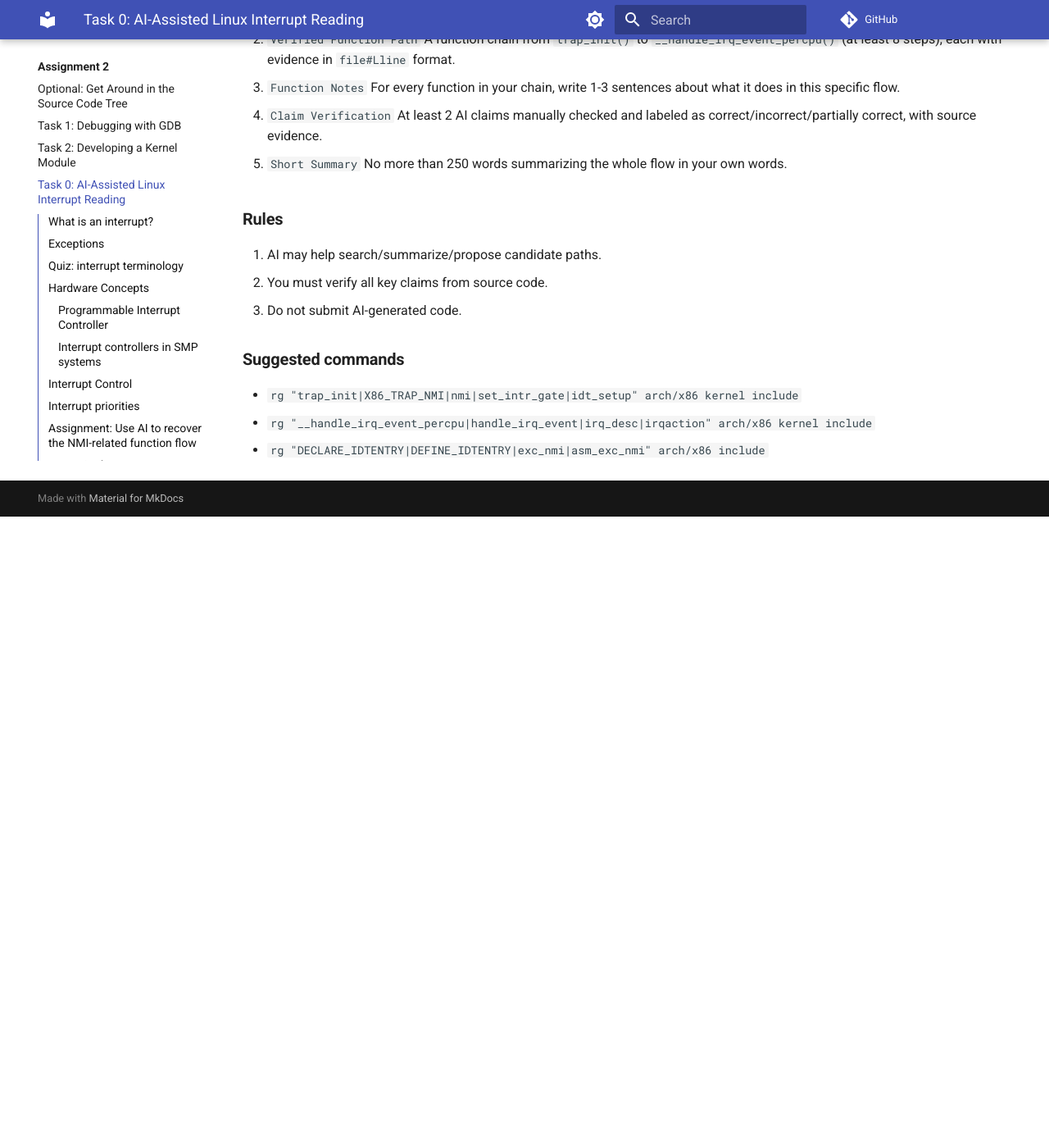
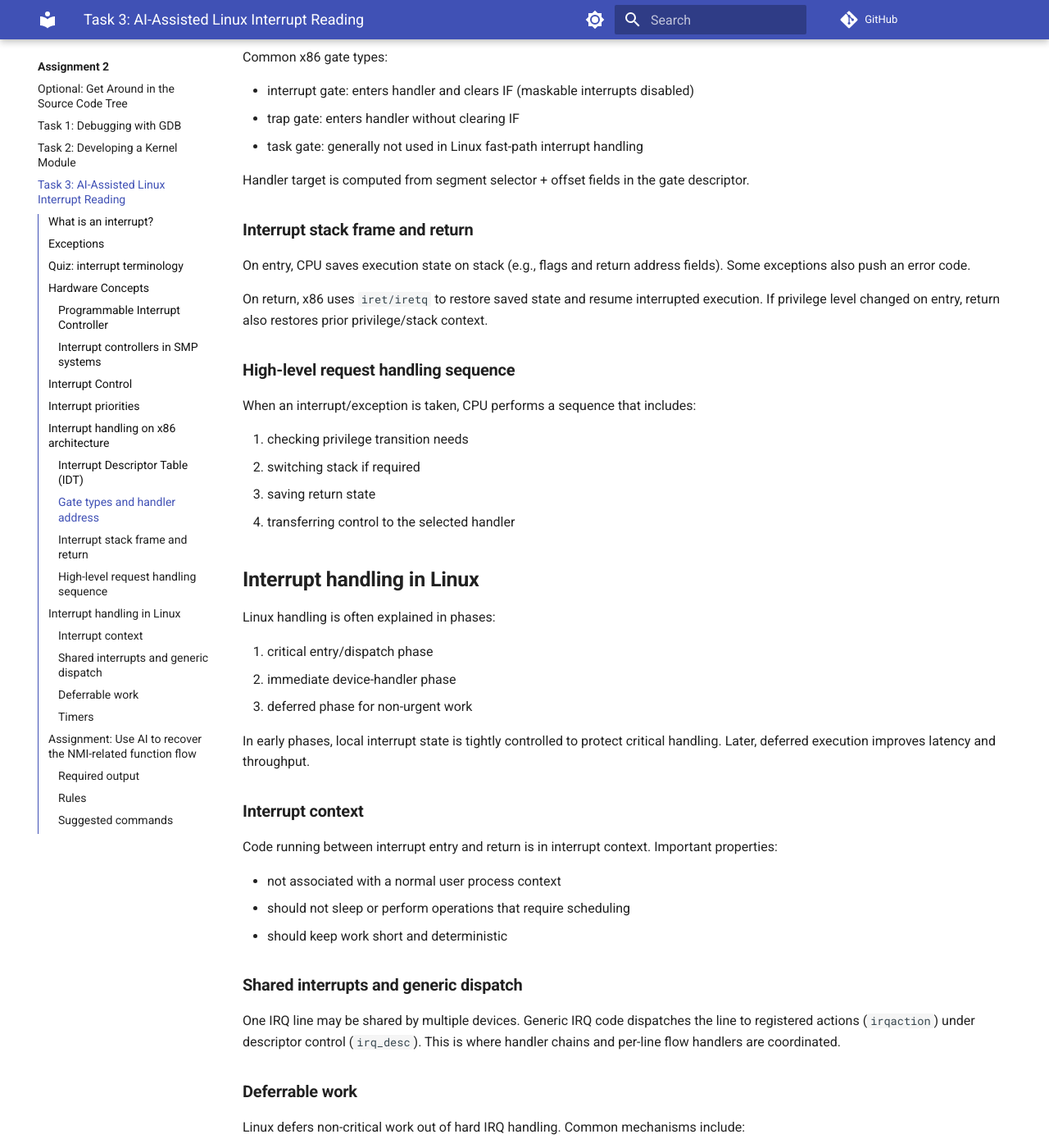
Before and after one commit to nus-cs5250/26s, an MkDocs documentation site: the page built from docs/asg2/task-ai-interrupt.md, in a window 1280 px wide and 1400 px high, scrolled down 3401 px. Shown: the whole window at 82% size. Built offline with MkDocs 1.6.1 and Material for MkDocs 9.7.7, drawn with Linux system fonts in a browser that asks for light colours; comment, search, counter and statistics services are not loaded; before the commit the page ends 4031 px from its top, so only the background shows below that; some of the changed text lies outside the part shown.

Commit message:
change ai task

```diff
--- a/docs/asg2/task-ai-interrupt.md
+++ b/docs/asg2/task-ai-interrupt.md
@@ -1,4 +1,4 @@
-# Task 0: AI-Assisted Linux Interrupt Reading
+# Task 3: AI-Assisted Linux Interrupt Reading
 
 ## What is an interrupt?
 
@@ -101,6 +101,88 @@ This can be done at multiple levels:
 Most architectures support interrupt priorities.
 When enabled, nested interrupts are typically allowed only for interrupts with higher priority than the current priority level.
 
+## Interrupt handling on x86 architecture
+
+### Interrupt Descriptor Table (IDT)
+
+On x86, each interrupt/exception vector maps to an IDT entry (gate).
+The IDT is used by the CPU as a jump table to find the corresponding handler.
+
+Key points:
+
+- vector space has 256 entries
+- low vectors are generally reserved for exceptions
+- a dedicated vector is used for the syscall interface
+- the CPU locates the IDT via `IDTR`
+
+### Gate types and handler address
+
+Common x86 gate types:
+
+- interrupt gate: enters handler and clears IF (maskable interrupts disabled)
+- trap gate: enters handler without clearing IF
+- task gate: generally not used in Linux fast-path interrupt handling
+
+Handler target is computed from segment selector + offset fields in the gate descriptor.
+
+### Interrupt stack frame and return
+
+On entry, CPU saves execution state on stack (e.g., flags and return address fields).
+Some exceptions also push an error code.
+
+On return, x86 uses `iret/iretq` to restore saved state and resume interrupted execution.
+If privilege level changed on entry, return also restores prior privilege/stack context.
+
+### High-level request handling sequence
+
+When an interrupt/exception is taken, CPU performs a sequence that includes:
+
+1. checking privilege transition needs
+2. switching stack if required
+3. saving return state
+4. transferring control to the selected handler
+
+## Interrupt handling in Linux
+
+Linux handling is often explained in phases:
+
+1. critical entry/dispatch phase
+2. immediate device-handler phase
+3. deferred phase for non-urgent work
+
+In early phases, local interrupt state is tightly controlled to protect critical handling.
+Later, deferred execution improves latency and throughput.
+
+### Interrupt context
+
+Code running between interrupt entry and return is in interrupt context.
+Important properties:
+
+- not associated with a normal user process context
+- should not sleep or perform operations that require scheduling
+- should keep work short and deterministic
+
+### Shared interrupts and generic dispatch
+
+One IRQ line may be shared by multiple devices.
+Generic IRQ code dispatches the line to registered actions (`irqaction`) under descriptor control (`irq_desc`).
+This is where handler chains and per-line flow handlers are coordinated.
+
+### Deferrable work
+
+Linux defers non-critical work out of hard IRQ handling.
+Common mechanisms include:
+
+- softirq/tasklet style bottom-half execution
+- threaded interrupt handlers
+- workqueues (process context)
+
+### Timers
+
+Timer events are a canonical interrupt-driven workload.
+Architecture entry and generic IRQ dispatch eventually connect to timer framework callbacks,
+which then drive periodic time accounting and scheduled timer callbacks.
+
 ## Assignment: Use AI to recover the NMI-related function flow
 
 Use AI tools plus source reading to recover the complete interrupt-related function path for this scope:
```
